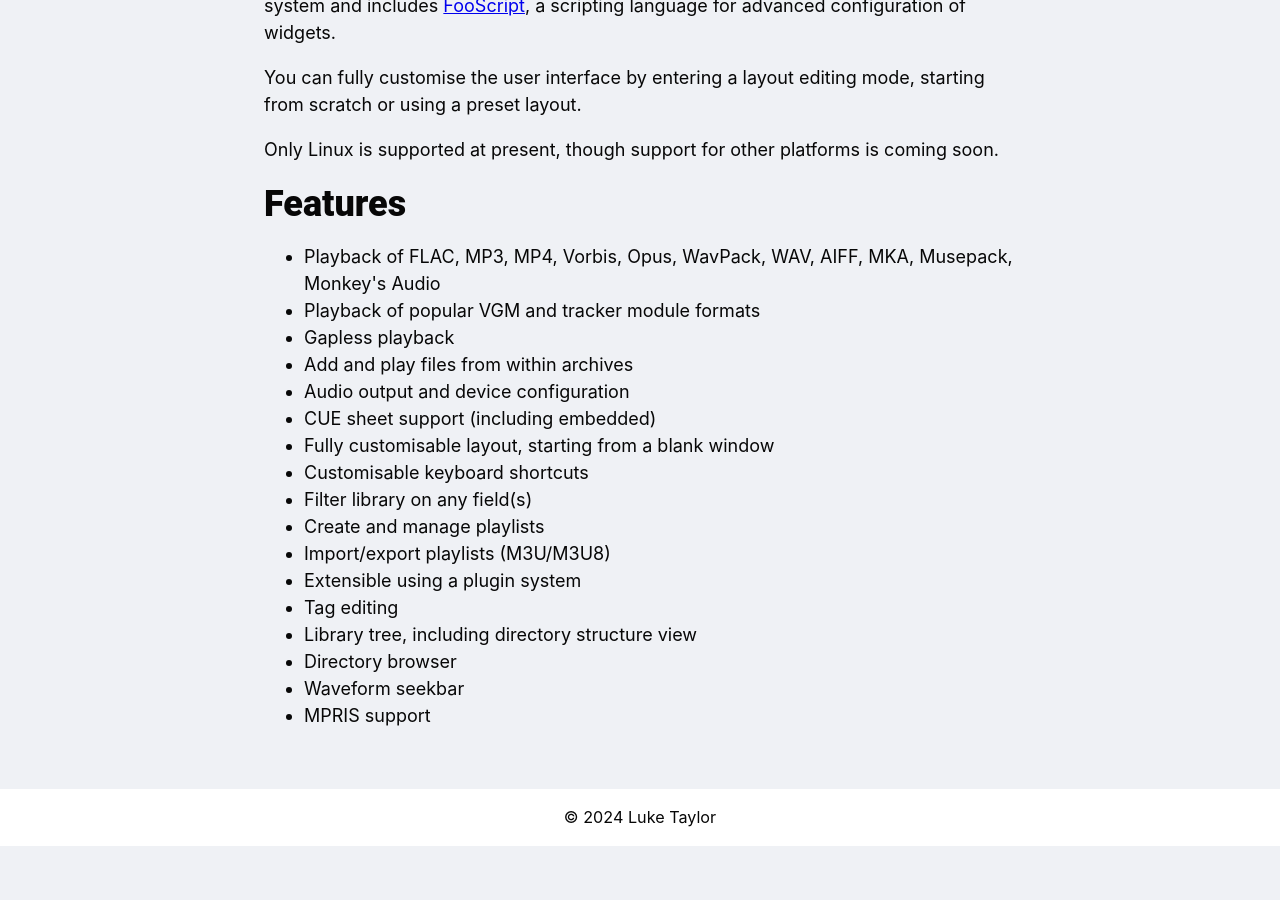
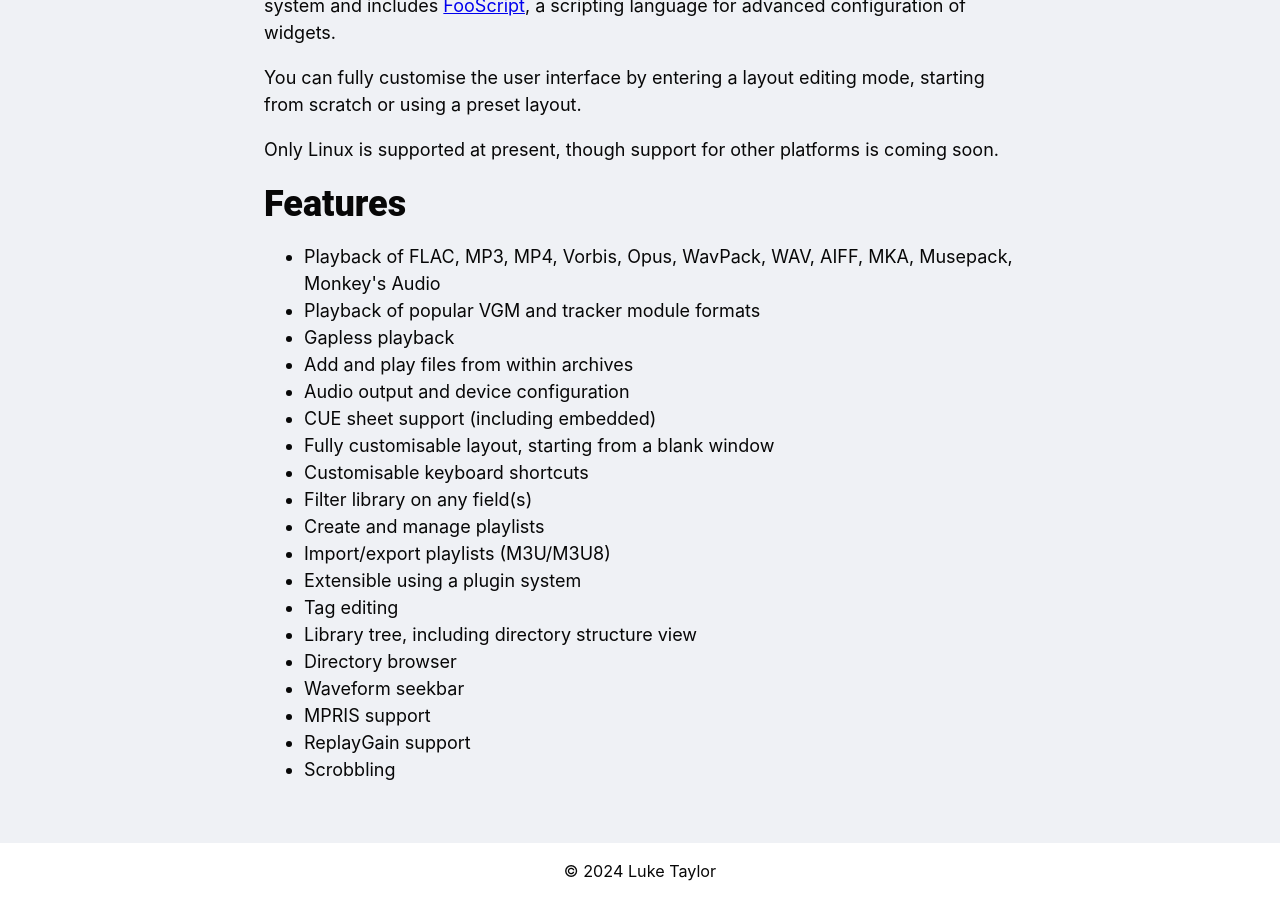
Before and after one commit to fooyin/fooyin.org, a Jekyll site: the page built from pages/home.html, in a window 1280 px wide and 900 px high, scrolled down 927 px. Built offline with Jekyll 4.4.1, drawn with Linux system fonts in a browser that asks for light colours; before the commit the page ends 1773 px from its top, so only the background shows below that.

Commit message:
Update features on homepage

```diff
--- a/api/versions.json
+++ b/api/versions.json
@@ -1,4 +1,5 @@
 [
+  "0.7.0",
   "0.6.2",
   "0.6.1",
   "0.6.0",
--- a/pages/home.html
+++ b/pages/home.html
@@ -94,6 +94,8 @@ layout: default
         <li>Directory browser</li>
         <li>Waveform seekbar</li>
         <li>MPRIS support</li>
+        <li>ReplayGain support</li>
+        <li>Scrobbling</li>
     </ul>
 </div>
 
```
